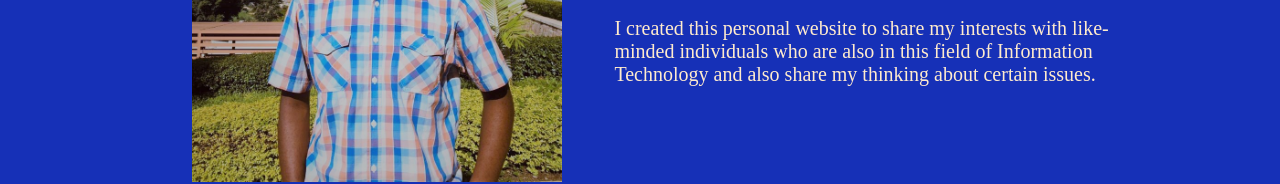
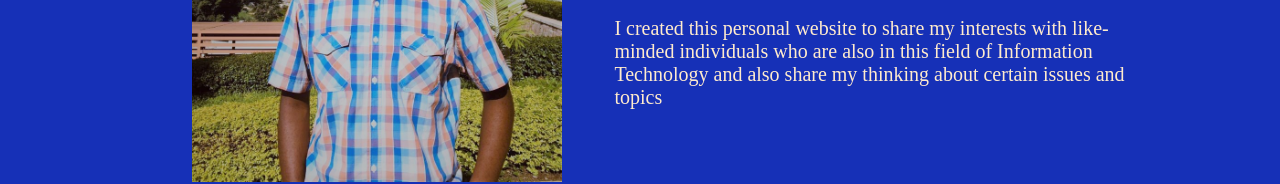
Before and after one commit to mugisha1555/CapstoneProject, a plain HTML site: page pages/About.html in a window 1280 px wide. Shown: the part 439-623 px from the top of the page. Drawn offline with Linux system fonts and the light colour scheme.

Commit message:
About:Created the about page
Adding a folder called pages containing HTML file
Adding a folder called styles containing CSS file
Adding a folder called assets containing Images of my logo and my photo
[Done]

```diff
--- a/pages/About.html
+++ b/pages/About.html
@@ -36,7 +36,7 @@
                      the team achieve a shared goal in the most effective way.
                  </p>
                  <p> I created this personal website to share my interests with like-minded individuals who are also
-                     in this field of Information Technology and also share my thinking about certain issues.
+                     in this field of Information Technology and also share my thinking about certain issues and topics
                  </p>
       </div>
       <div class="social-menu">
```
